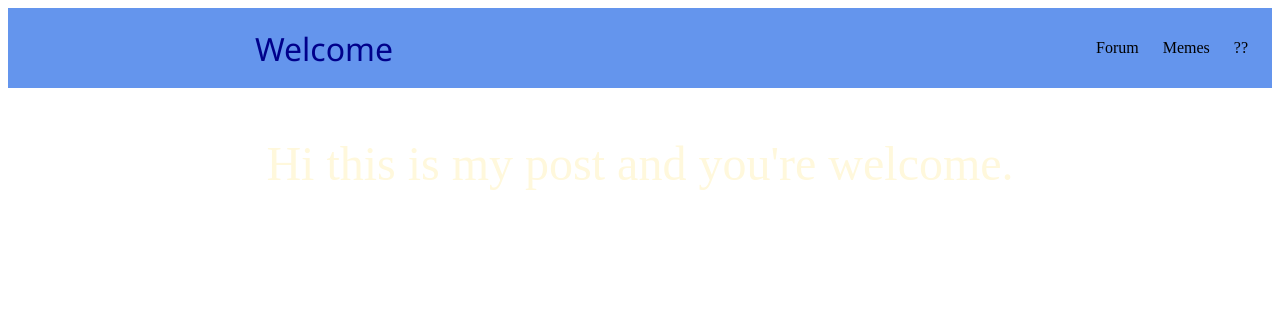
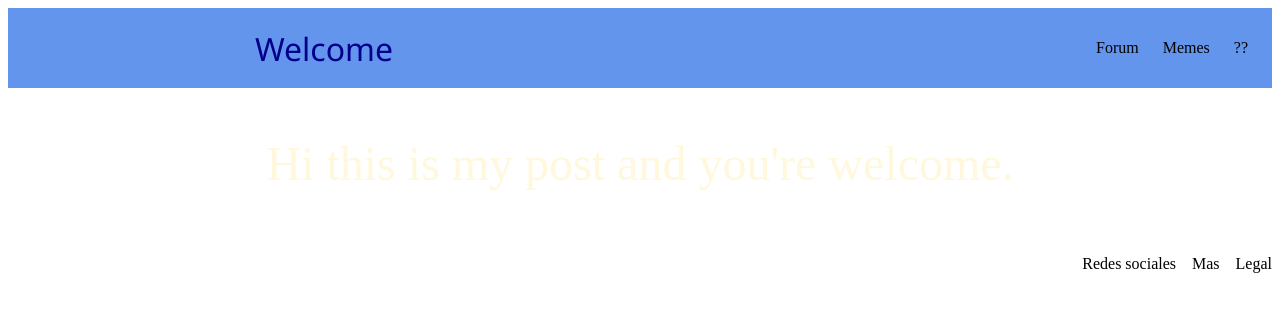
Before and after one commit to Jamesrdx/gprct, a plain HTML site: page index.html in a window 1280 px wide. Drawn offline with Linux system fonts and the light colour scheme.

Commit message:
the footer is in progress also I added mor content to info.txt

```diff
--- a/index.html
+++ b/index.html
@@ -31,5 +31,20 @@
             </p>
         </div>
     </main>
+    <footer>
+        <div class="footbar">
+            <ul>
+                <li >
+                    Redes sociales
+                </li>
+                <li>
+                    Mas
+                </li>
+                <li>
+                    Legal
+                </li>
+            </ul>
+        </div>
+    </footer>
 </body>
 </html>
--- a/style.css
+++ b/style.css
@@ -39,3 +39,15 @@ nav {
     font-size: 3rem;
 
 }
+
+.footbar{
+    display: flex;
+    justify-self: end;
+}
+.footbar ul {
+    display: flex;
+}
+.footbar ul li{
+    list-style: none;
+    margin-left: 1rem;
+}
```
Also changed, not shown: info.txt.
